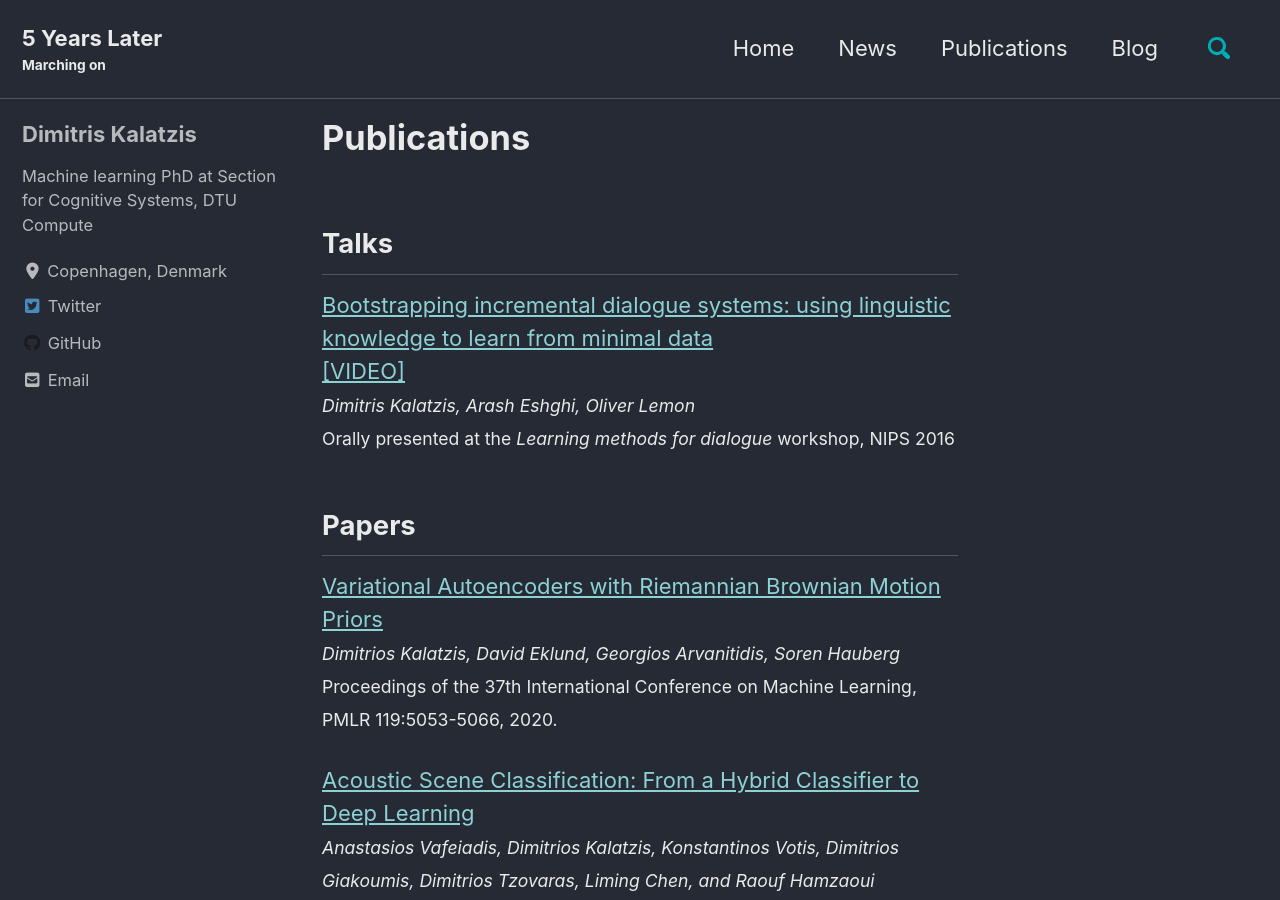
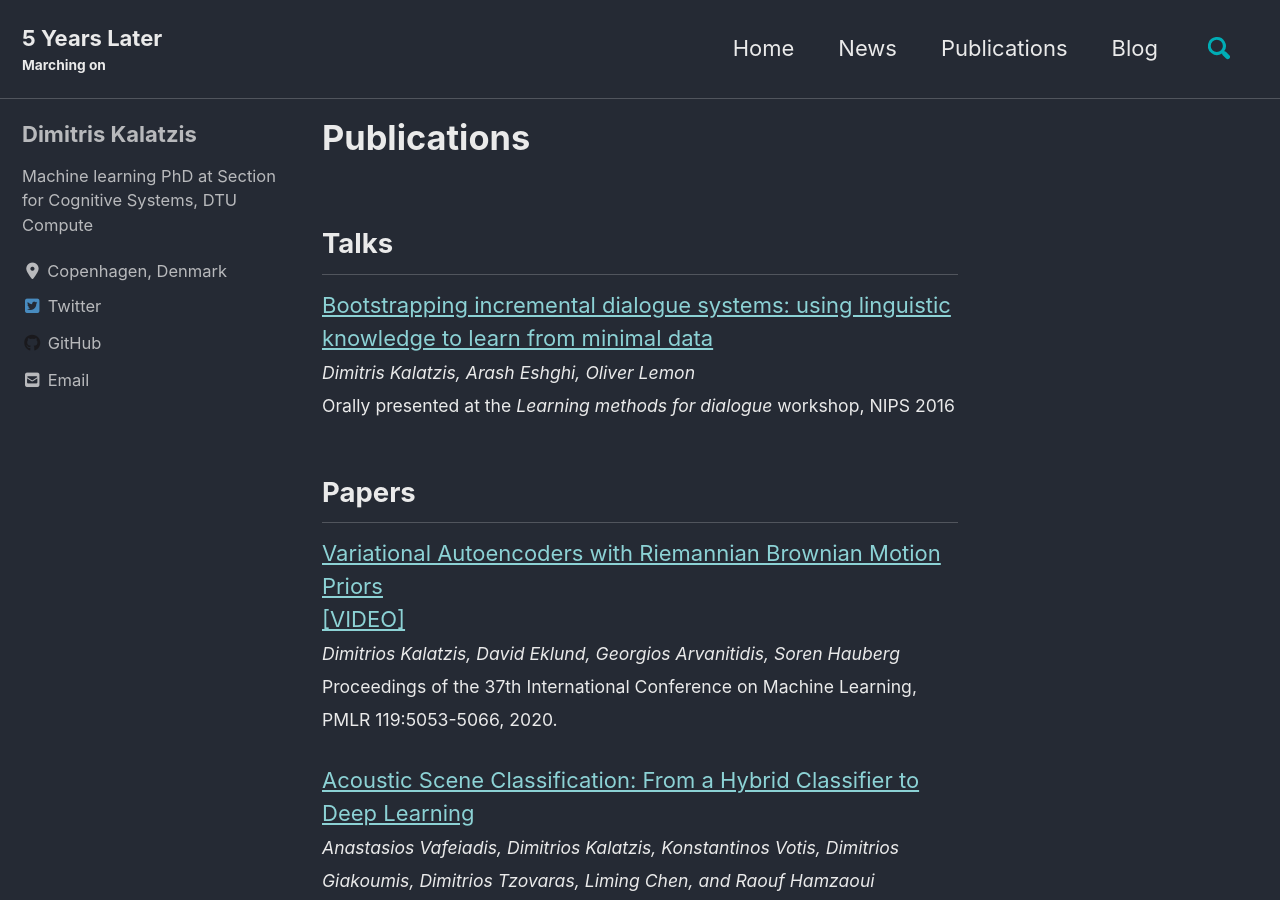
Before and after one commit to dimkal89/dimkal89.github.io, a Jekyll site: the page built from _pages/publications.md, in a window 1280 px wide and 900 px high. Built offline with Jekyll 4.4.1, drawn with Linux system fonts in a browser that asks for light colours; cached includes are drawn as plain includes; nearby versions of some CDN libraries.

Commit message:
correction

```diff
--- a/_pages/publications.md
+++ b/_pages/publications.md
@@ -19,12 +19,12 @@ accent_image:
 
 ## Talks
 [Bootstrapping incremental dialogue systems: using linguistic knowledge to learn from minimal data](https://arxiv.org/abs/1612.00347)
-[[VIDEO]](https://icml.cc/virtual/2020/poster/6397)
 <span style="font-size:0.8em">*Dimitris Kalatzis, Arash Eshghi, Oliver Lemon*</span>
 <span style="font-size:0.8em">Orally presented at the *Learning methods for dialogue* workshop, NIPS 2016</span>
 
 ## Papers
 [Variational Autoencoders with Riemannian Brownian Motion Priors](http://proceedings.mlr.press/v119/kalatzis20a.html)
+[[VIDEO]](https://icml.cc/virtual/2020/poster/6397)
 <span style="font-size:0.8em">*Dimitrios Kalatzis, David Eklund, Georgios Arvanitidis, Soren Hauberg*</span>
 <span style="font-size:0.8em">Proceedings of the 37th International Conference on Machine Learning, PMLR 119:5053-5066, 2020.</span>
 
```
